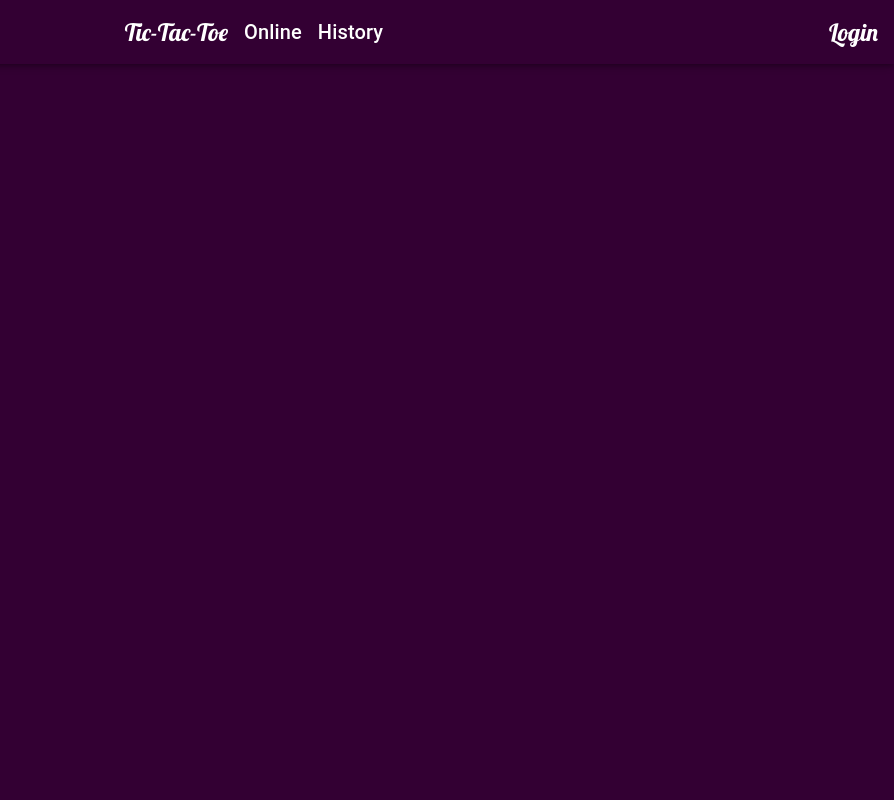
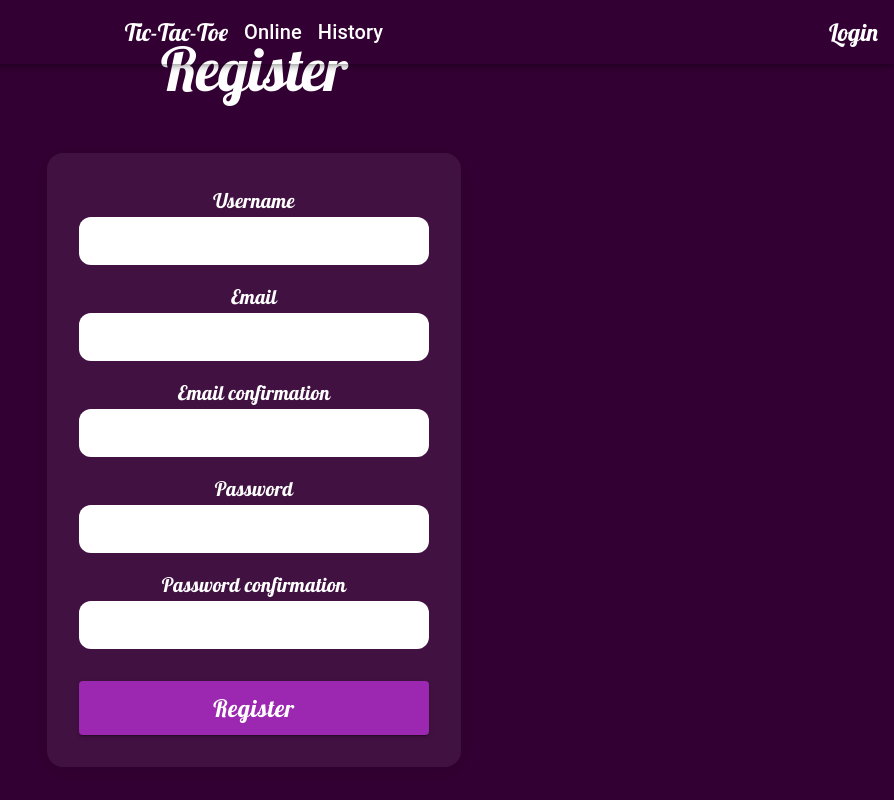
Before and after one commit to DasnaCompany/tiktaktoe, a React (Create React App) app: page /register in a window 1280 px wide. Shown: the whole page, without its empty margins (386-1280 px from the left). Built offline with nearby package versions, Linux system fonts and the light colour scheme.

Commit message:
add login and register

```diff
--- a/src/App.js
+++ b/src/App.js
@@ -6,6 +6,8 @@ import { BrowserRouter, Routes, Route, Outlet } from "react-router-dom";
 // ** Style Imports
 import "./App.css";
 import PlayHistory from "./components/PlayHistory";
+import Login from "./components/Login";
+import Register from "./components/Register";
 
 // ** Main App Component
 function App() {
@@ -25,8 +27,8 @@ function App() {
             <Route index element={<OfflinePlay />} />
             <Route path="/online" element={<></>} />
             <Route path="/history" element={<PlayHistory />} />
-            <Route path="/login" element={<></>} />
-            <Route path="/register" element={<></>} />
+            <Route path="/login" element={<Login />} />
+            <Route path="/register" element={<Register />} />
           </Route>
         </Routes>
       </BrowserRouter>
--- /dev/null
+++ b/src/components/Login.jsx
@@ -0,0 +1,104 @@
+import {
+  Box,
+  FormControl,
+  Input,
+  Typography,
+  Stack,
+  Button,
+} from "@mui/material";
+
+import { Link } from "react-router-dom";
+
+const Login = () => {
+  return (
+    <Stack spacing={6}>
+      <Typography variant="h2" fontFamily={"Lobster"} color={"#ffffff"}>
+        Login
+      </Typography>
+      <Box
+        sx={{
+          display: "flex",
+          flexDirection: "column",
+          width: { xs: "100vw", sm: "80vw", md: 350 },
+          padding: "2rem",
+          background: "rgba(255, 255, 255, 0.07)",
+          borderRadius: "16px",
+          boxShadow: "0 4px 30px rgba(0, 0, 0, 0.1)",
+          backdropFilter: "blur(5.8px)",
+          gap: "1rem",
+        }}
+        component={"form"}
+        noValidate
+        autocomplete={"off"}
+      >
+        <FormControl>
+          <Typography variant="h6" fontFamily={"Lobster"} color="#ffffff">
+            Username or Email
+          </Typography>
+          <Input
+            id="username"
+            disableUnderline
+            color={"secondary"}
+            sx={{
+              height: "3rem",
+              borderRadius: 3,
+              bgcolor: "#ffffff",
+            }}
+          />
+        </FormControl>
+        <FormControl>
+          <Typography variant="h6" fontFamily={"Lobster"} color="#ffffff">
+            Password
+          </Typography>
+          <Input
+            disableUnderline
+            sx={{
+              height: "3rem",
+              borderRadius: 3,
+              bgcolor: "#ffffff",
+            }}
+          />
+        </FormControl>
+        <Typography
+          fontFamily={"Lobster"}
+          color={"#ffffff"}
+          alignSelf={"flex-start"}
+        >
+          Forgot Password?
+        </Typography>
+        <Stack spacing={2}>
+          <Button
+            sx={{
+              fontFamily: "Lobster",
+              fontSize: "1.5rem",
+              textTransform: "none",
+            }}
+            color="secondary"
+            variant={"contained"}
+          >
+            Login
+          </Button>
+
+          <Button
+            sx={{
+              fontFamily: "Lobster",
+              fontSize: "1.5rem",
+              textTransform: "none",
+            }}
+            color="secondary"
+            variant={"outlined"}
+          >
+            <Link
+              style={{ textDecoration: "none", color: "inherit" }}
+              to="/register"
+            >
+              Register
+            </Link>
+          </Button>
+        </Stack>
+      </Box>
+    </Stack>
+  );
+};
+
+export default Login;
--- /dev/null
+++ b/src/components/Register.jsx
@@ -0,0 +1,117 @@
+import {
+  Box,
+  FormControl,
+  Input,
+  Typography,
+  Stack,
+  Button,
+} from "@mui/material";
+
+const Register = () => {
+  return (
+    <Stack spacing={6}>
+      <Typography variant="h2" fontFamily={"Lobster"} color={"#ffffff"}>
+        Register
+      </Typography>
+      <Box
+        sx={{
+          display: "flex",
+          flexDirection: "column",
+          width: { xs: "100vw", sm: "80vw", md: 350 },
+          padding: "2rem",
+          background: "rgba(255, 255, 255, 0.07)",
+          borderRadius: "16px",
+          boxShadow: "0 4px 30px rgba(0, 0, 0, 0.1)",
+          backdropFilter: "blur(5.8px)",
+          gap: "1rem",
+        }}
+        component={"form"}
+        noValidate
+        autocomplete={"off"}
+      >
+        <FormControl>
+          <Typography variant="h6" fontFamily={"Lobster"} color="#ffffff">
+            Username
+          </Typography>
+          <Input
+            disableUnderline
+            color={"secondary"}
+            sx={{
+              height: "3rem",
+              borderRadius: 3,
+              bgcolor: "#ffffff",
+            }}
+          />
+        </FormControl>
+        <FormControl>
+          <Typography variant="h6" fontFamily={"Lobster"} color="#ffffff">
+            Email
+          </Typography>
+          <Input
+            disableUnderline
+            color={"secondary"}
+            sx={{
+              height: "3rem",
+              borderRadius: 3,
+              bgcolor: "#ffffff",
+            }}
+          />
+        </FormControl>
+        <FormControl>
+          <Typography variant="h6" fontFamily={"Lobster"} color="#ffffff">
+            Email confirmation
+          </Typography>
+          <Input
+            disableUnderline
+            color={"secondary"}
+            sx={{
+              height: "3rem",
+              borderRadius: 3,
+              bgcolor: "#ffffff",
+            }}
+          />
+        </FormControl>
+        <FormControl>
+          <Typography variant="h6" fontFamily={"Lobster"} color="#ffffff">
+            Password
+          </Typography>
+          <Input
+            disableUnderline
+            sx={{
+              height: "3rem",
+              borderRadius: 3,
+              bgcolor: "#ffffff",
+            }}
+          />
+        </FormControl>
+        <FormControl>
+          <Typography variant="h6" fontFamily={"Lobster"} color="#ffffff">
+            Password confirmation
+          </Typography>
+          <Input
+            disableUnderline
+            sx={{
+              height: "3rem",
+              borderRadius: 3,
+              bgcolor: "#ffffff",
+            }}
+          />
+        </FormControl>
+        <Button
+          sx={{
+            mt: "1rem",
+            fontFamily: "Lobster",
+            fontSize: "1.5rem",
+            textTransform: "none",
+          }}
+          color="secondary"
+          variant={"contained"}
+        >
+          Register
+        </Button>
+      </Box>
+    </Stack>
+  );
+};
+
+export default Register;
```
